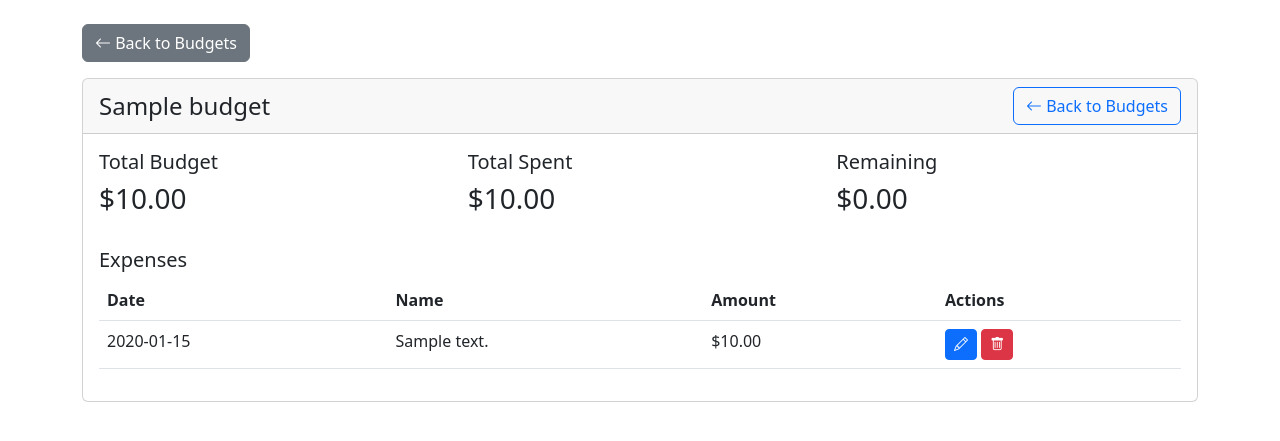
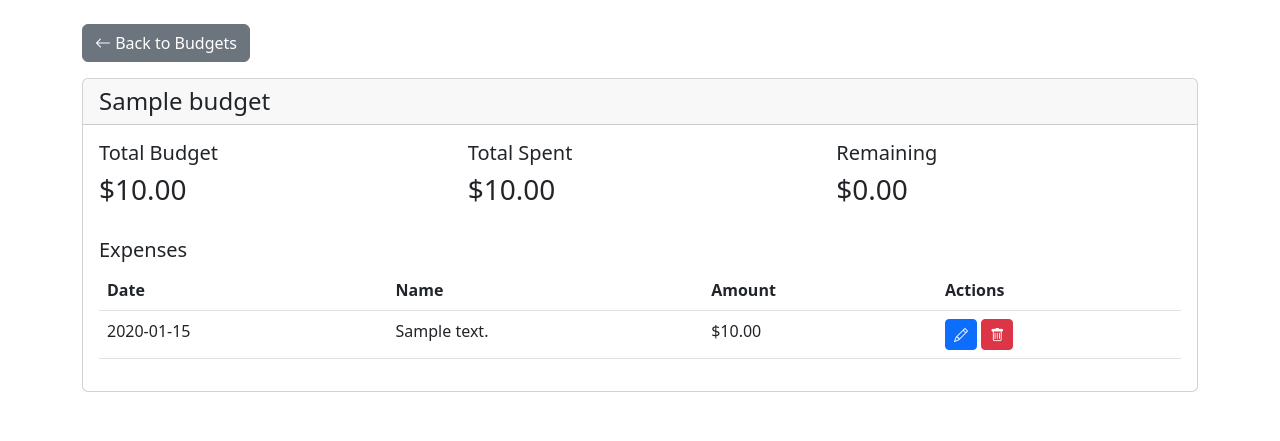
Before and after one commit to dustinnaylor94/quick_budget, a Flask app: page /budget/1 in a window 1280 px wide. Shown: the part 56-497 px from the top of the page. Run offline with Flask 3, Linux system fonts and the light colour scheme; tables that the repository leaves empty hold one stand-in row (values such as "Sample post"); some libraries are stand-ins or nearby versions.

Commit message:
Erased extra button

```diff
--- a/templates/view_budget.html
+++ b/templates/view_budget.html
@@ -11,9 +11,7 @@
     <div class="card-header">
         <div class="d-flex justify-content-between align-items-center">
             <h4 class="mb-0">{{ budget.name }}</h4>
-            <a href="{{ url_for('home') }}" class="btn btn-outline-primary">
-                <i class="bi bi-arrow-left"></i> Back to Budgets
-            </a>
+
         </div>
     </div>
     <div class="card-body">
```
